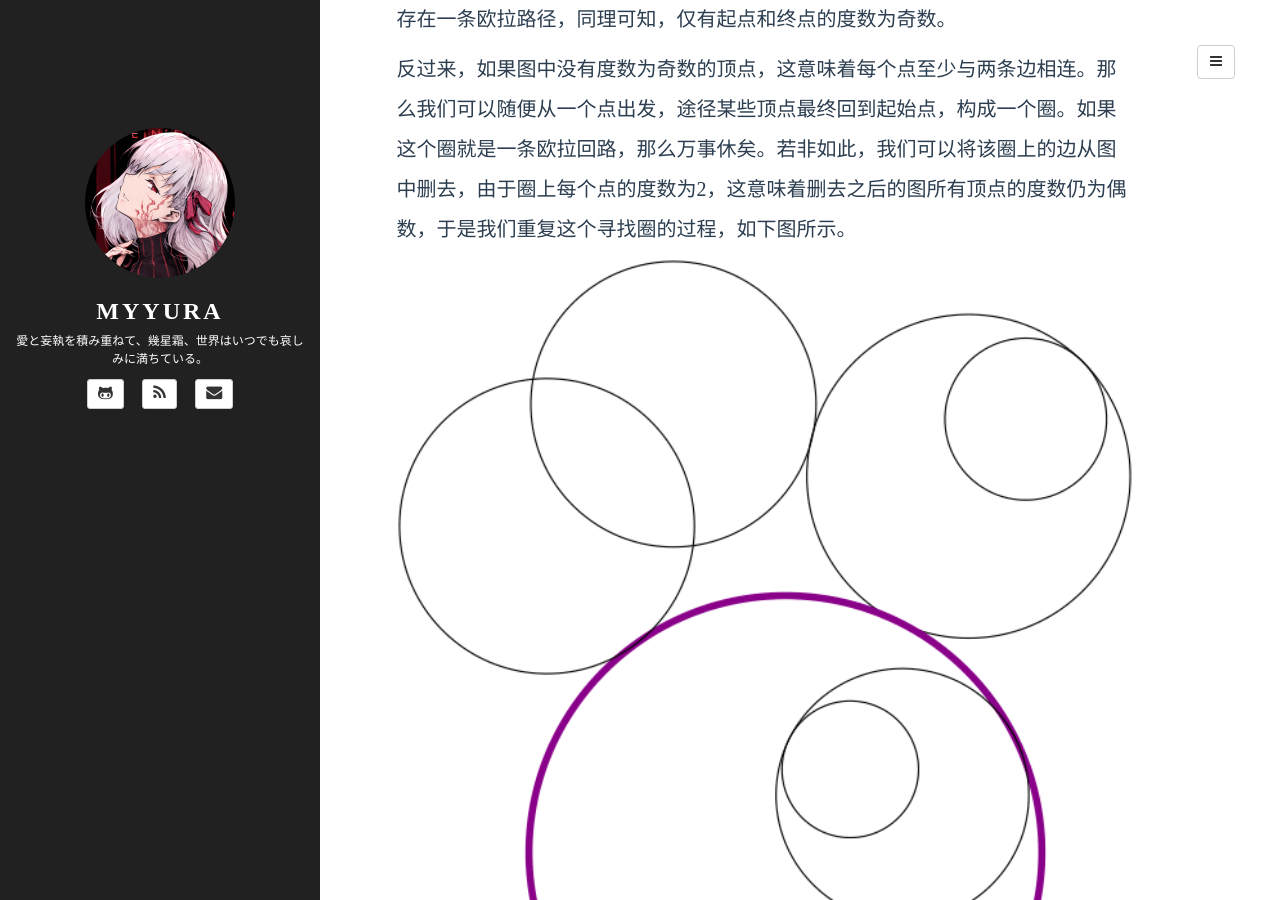
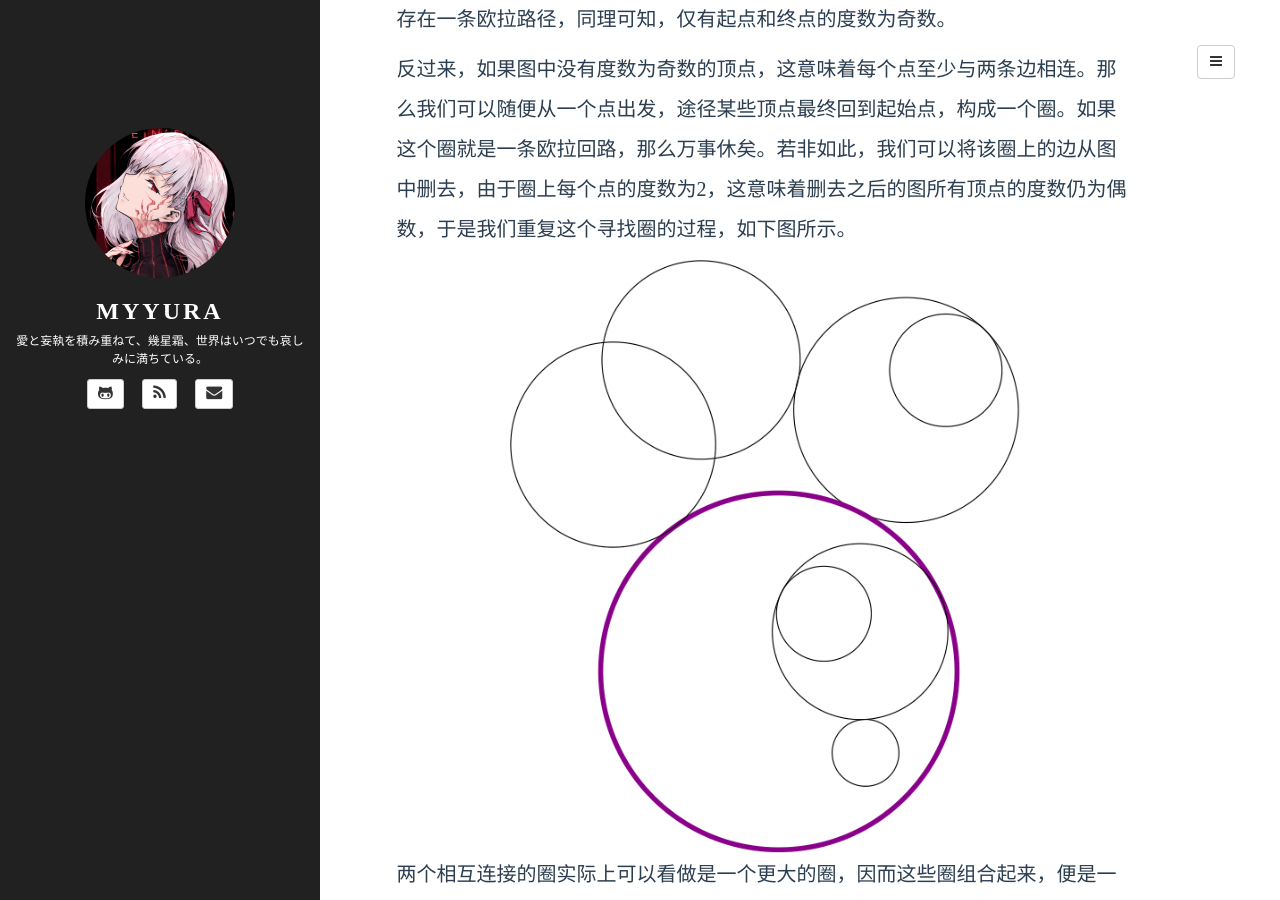
Before and after one commit to Myyura/myyura.github.io, a Jekyll site: the page built from _posts/math_algorithm/2021-12-20-graph_theory-3.md, in a window 1280 px wide and 900 px high, scrolled down 1915 px. Built offline with Jekyll 4.4.1, drawn with Linux system fonts in a browser that asks for light colours; formulas are drawn with MathJax 3; a script that is not in the unit is left out; comment, search, counter and statistics services are not loaded.

Commit message:
更新了图论之三中部分图片的大小

```diff
--- a/_posts/math_algorithm/2021-12-20-graph_theory-3.md
+++ b/_posts/math_algorithm/2021-12-20-graph_theory-3.md
@@ -47,7 +47,7 @@
 反过来，如果图中没有度数为奇数的顶点，这意味着每个点至少与两条边相连。那么我们可以随便从一个点出发，途径某些顶点最终回到起始点，构成一个圈。如果这个圈就是一条欧拉回路，那么万事休矣。若非如此，我们可以将该圈上的边从图中删去，由于圈上每个点的度数为2，这意味着删去之后的图所有顶点的度数仍为偶数，于是我们重复这个寻找圈的过程，如下图所示。
 
 <figure style="text-align:center;">
-  <img src="{{ site.BASE_PATH }}/assets/images/euler_path_1.png" width="768" alt="1"/>
+  <img src="{{ site.BASE_PATH }}/assets/images/euler_path_1.png" width="512" alt="1"/>
 </figure>
 
 两个相互连接的圈实际上可以看做是一个更大的圈，因而这些圈组合起来，便是一条欧拉回路了。若是图中有两个奇数度数的顶点$u, v$，我们可以在一开始额外加入一条边$uv$。在最终得到欧拉回路之后将其删去，也就得到了一条起点与终点分别为$u$与$v$的欧拉路径。 $\square$
```
